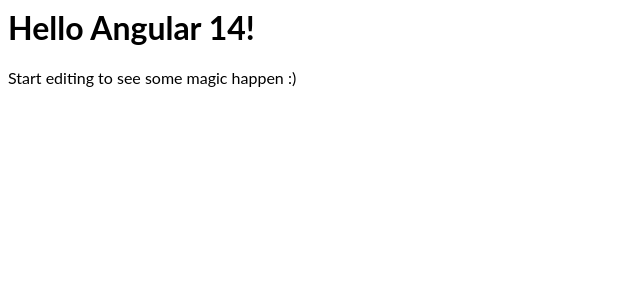
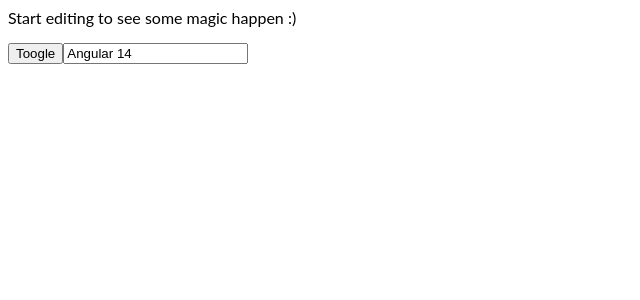
Before and after one commit to faizalkhan/angular-ivy-dnkbvb, an Angular app: page / in a window 1280 px wide. Shown: the top 300 px of the page, without its empty margins (0-640 px from the left). Built offline with nearby package versions, Linux system fonts and the light colour scheme.

Commit message:
4 files modified

```diff
--- a/package.json
+++ b/package.json
@@ -11,6 +11,8 @@
     "@angular/platform-browser": "^12.2.5",
     "@angular/platform-browser-dynamic": "^12.2.5",
     "@angular/router": "^12.2.5",
+    "@popperjs/core": "^2.10.2",
+    "bootstrap": "^5.1.3",
     "rxjs": "^7.3.0",
     "tslib": "^2.3.1",
     "zone.js": "^0.11.4"
--- a/src/app/app.component.html
+++ b/src/app/app.component.html
@@ -1,4 +1,6 @@
-<hello name="{{ name }}"></hello>
-<p>
-  Start editing to see some magic happen :)
-</p>
+<hello *ngIf="show" [name]="name"></hello>
+<p>Start editing to see some magic happen :)</p>
+
+<button (click)="toogle()">Toogle</button>
+
+<input [(ngModel)]="name" />
--- a/src/app/app.component.ts
+++ b/src/app/app.component.ts
@@ -3,8 +3,13 @@
 @Component({
   selector: 'my-app',
   templateUrl: './app.component.html',
-  styleUrls: [ './app.component.css' ]
+  styleUrls: ['./app.component.css'],
 })
-export class AppComponent  {
+export class AppComponent {
   name = 'Angular ' + VERSION.major;
+  show = false;
+
+  toogle() {
+    this.show = !this.show;
+  }
 }
--- a/src/app/hello.component.ts
+++ b/src/app/hello.component.ts
@@ -1,10 +1,29 @@
-import { Component, Input } from '@angular/core';
+import { Component, Input, OnDestroy, OnInit } from '@angular/core';
 
 @Component({
   selector: 'hello',
-  template: `<h1>Hello {{name}}!</h1>`,
-  styles: [`h1 { font-family: Lato; }`]
+  template: `<h1>Hello Raja {{name}}!</h1>`,
+  styles: [`h1 { font-family: Lato; }`],
 })
-export class HelloComponent  {
+export class HelloComponent implements OnInit, OnDestroy {
   @Input() name: string;
+  intervaltime = null;
+
+  constructor() {
+    console.log('construct called');
+    console.log(this.name);
+  }
+  ngOnChanges(SimpleChange) {
+    console.log('OnChanges called', SimpleChange.name.currentValue);
+  }
+  ngOnInit() {
+    console.log('Component Initialized');
+    // this.intervaltime = setInterval(() => {
+    //   console.log(new Date());
+    // }, 1000);
+  }
+  ngOnDestroy() {
+    console.log('Component Destroy');
+    clearInterval(this.intervaltime);
+  }
 }
```
